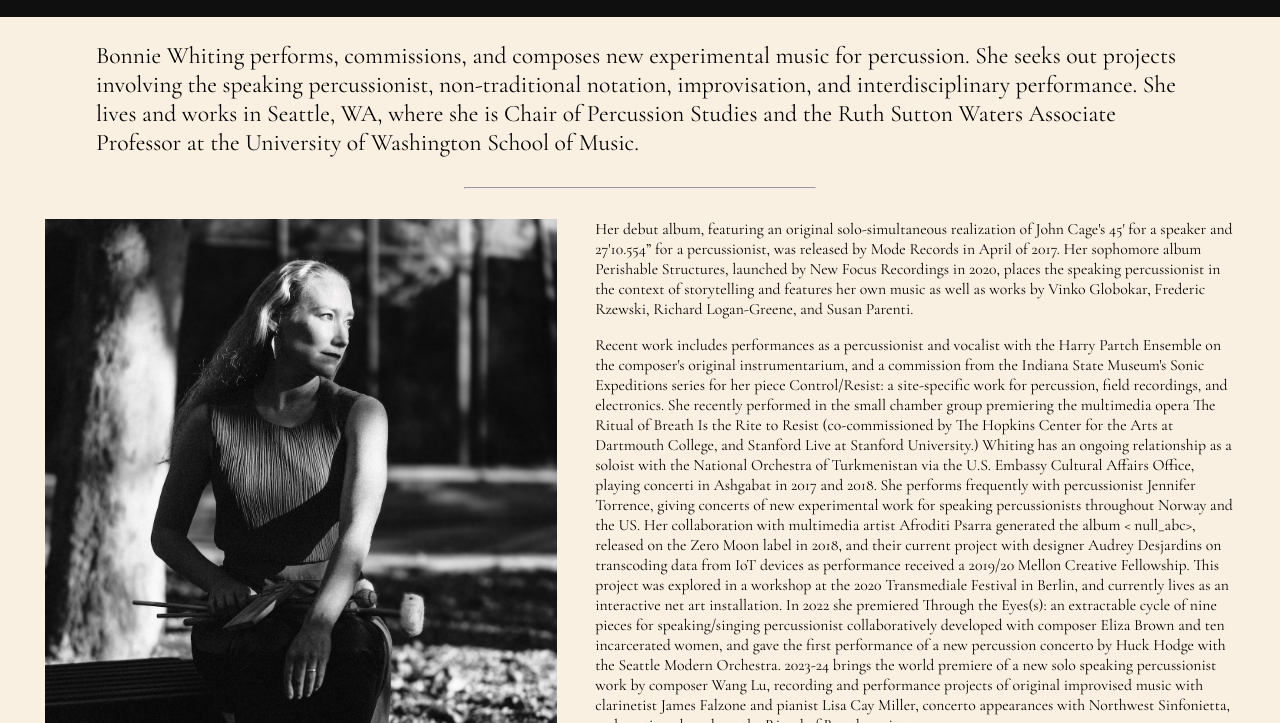
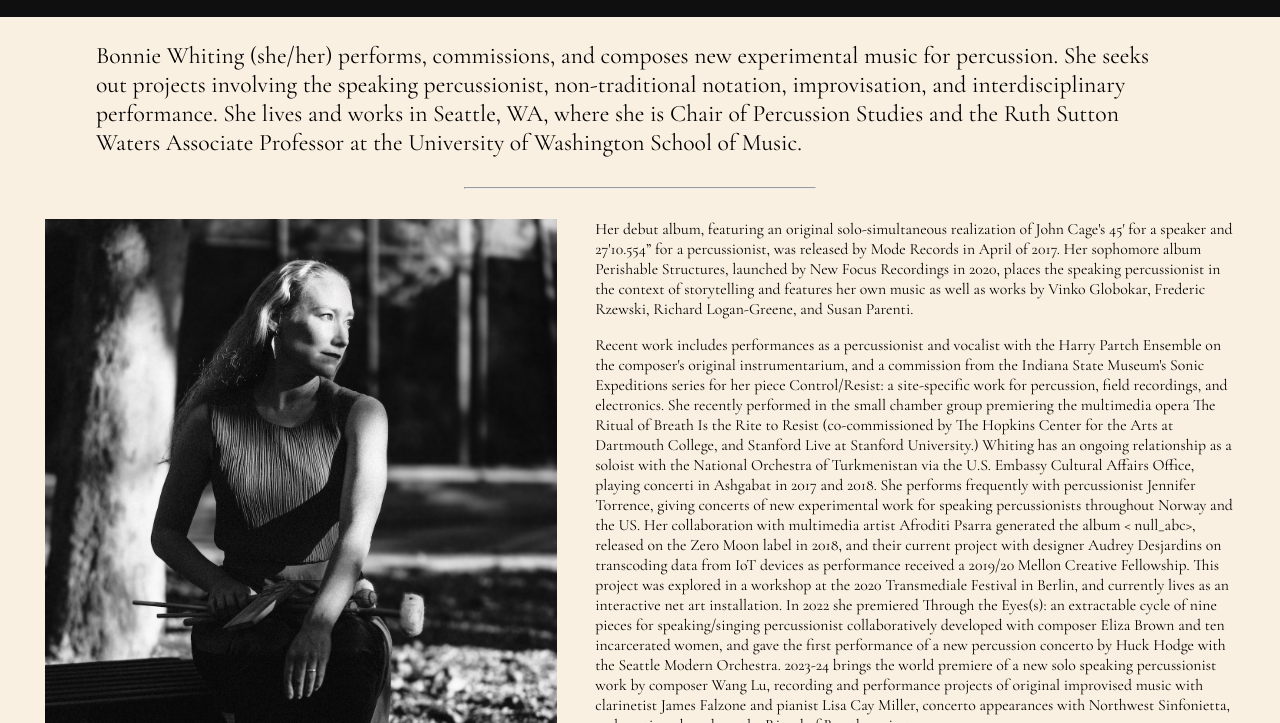
Before and after one commit to bonniewhiting/BonnieWebsite, a plain HTML site: page about.html in a window 1280 px wide. Shown: the part 77-800 px from the top of the page. Drawn offline with nearby package versions, Linux system fonts and the light colour scheme.

Commit message:
first commit

```diff
--- a/about.html
+++ b/about.html
@@ -30,7 +30,7 @@
         </nav>
     </header>
     <main>
-        <p id="bio-first">Bonnie Whiting performs, commissions, and composes new experimental music for
+        <p id="bio-first">Bonnie Whiting (she/her) performs, commissions, and composes new experimental music for
             percussion. She seeks out projects involving the speaking percussionist, non-traditional notation,
             improvisation, and interdisciplinary performance. She lives and works in Seattle, WA, where she is
             Chair of Percussion Studies and the Ruth Sutton Waters Associate Professor at the University of
```
Also changed, not shown: 2 other files.
